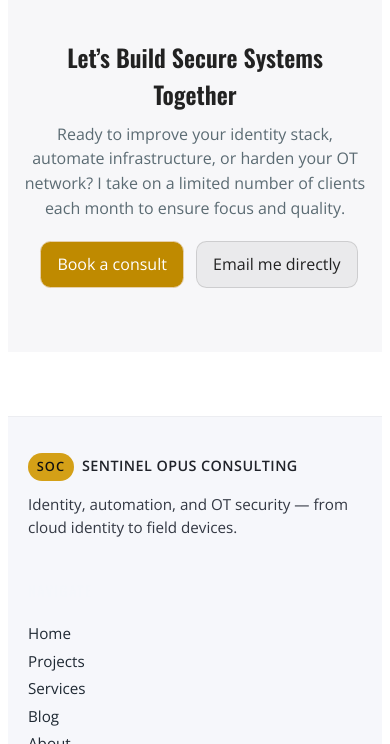
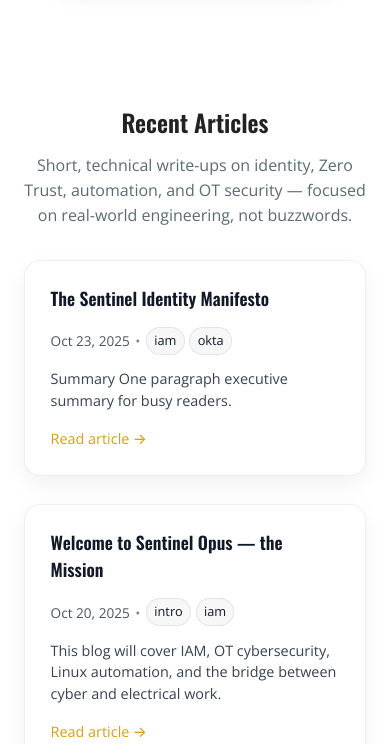
Before and after one commit to JoeySmith-SOC/sentinelopusconsulting, a Jekyll site: the page built from index.html, in a window 390 px wide and 900 px high, scrolled down 6091 px, cut to the strip 156-900 px from the top of the window. Built offline with Jekyll 4.4.1, drawn with Linux system fonts in a browser that asks for light colours.

Commit message:
recent articles section added and formated and updates to spacing

```diff
--- a/_layouts/home.html
+++ b/_layouts/home.html
@@ -139,6 +139,60 @@
     </div>
   </div>
 </section>
+<!-- RECENT ARTICLES -->
+<section class="articles" aria-labelledby="articles-title">
+  <div class="container">
+    <div class="section-header">
+      <h2 id="articles-title" class="section-title">Recent Articles</h2>
+      <p class="section-sub">
+        Short, technical write-ups on identity, Zero Trust, automation, and OT security —
+        focused on real-world engineering, not buzzwords.
+      </p>
+    </div>
+
+    <div class="article-grid">
+      {%- assign recent_posts = site.posts | sort: "date" | reverse | slice: 0, 3 -%}
+      {%- for post in recent_posts -%}
+      <article class="article-card">
+        <a class="article-title-link" href="{{ post.url | relative_url }}">
+          <h3 class="article-title">{{ post.title }}</h3>
+        </a>
+
+        <div class="article-meta">
+          <time datetime="{{ post.date | date_to_xmlschema }}">
+            {{ post.date | date: "%b %d, %Y" }}
+          </time>
+          {%- if post.tags and post.tags.size > 0 -%}
+          <span class="meta-separator">•</span>
+          <ul class="article-tags">
+            {%- for tag in post.tags limit: 2 -%}
+            <li>{{ tag }}</li>
+            {%- endfor -%}
+          </ul>
+          {%- endif -%}
+        </div>
+
+        {%- if post.excerpt -%}
+        <p class="article-excerpt">
+          {{ post.excerpt | strip_html | truncate: 160 }}
+        </p>
+        {%- endif -%}
+
+        <a class="article-read-link" href="{{ post.url | relative_url }}">
+          Read article →
+        </a>
+      </article>
+      {%- endfor -%}
+    </div>
+
+    <div class="articles-cta">
+      <a class="btn secondary" href="{{ '/blog/' | relative_url }}">
+        View all articles
+      </a>
+    </div>
+  </div>
+</section>
+
 <!-- CONTACT / CTA -->
 <section class="contact-cta">
   <div class="container">
--- a/assets/css/main.css
+++ b/assets/css/main.css
@@ -318,6 +318,13 @@
   inset: 0;         /* top:0 right:0 bottom:0 left:0 */
   z-index: 1;
 }
+.hero-media::after {
+  content: "";
+  position: absolute;
+  inset: 0;
+  background: linear-gradient(180deg, rgba(0,0,0,0.55), rgba(0,0,0,0.25));
+  z-index: 1;
+}
 
 .hero-video-el {
   position: absolute;
@@ -401,6 +408,7 @@
 .what-i-do {
   padding: 5rem 0;
   background: color-mix(in oklab, var(--bg) 92%, transparent);
+  border-top: 1px solid rgba(255,255,255,0.08);
 }
 
 .expertise-grid {
@@ -604,7 +612,9 @@
   color: #eee;
   border: 1px solid rgba(255,255,255,0.08);
 }
-
+:root[data-theme="light"] .what-i-do {
+  border-color: rgba(0,0,0,0.06);
+}
 :root[data-theme="dark"] .project-card h3,
 :root[data-theme="dark"] .project-card p,
 :root[data-theme="dark"] .project-card .project-desc,
@@ -616,7 +626,12 @@
   background: rgba(255,255,255,0.08);
   border: 1px solid rgba(255,255,255,0.18);
 }
-
+.projects {
+  margin-top: 4rem;
+}
+:root[data-theme="light"] .project-card {
+  box-shadow: 0 8px 18px rgba(0,0,0,0.08);
+}
 /* Dark mode button */
 :root[data-theme="dark"] .project-card .btn.project-link {
   background: rgba(255,255,255,0.05);
@@ -627,6 +642,173 @@
 :root[data-theme="dark"] .project-card .btn.project-link:hover {
   background: #d4a017;
   color: #000;
+}
+/* =========================================================
+   RECENT ARTICLES
+========================================================= */
+
+.articles {
+  margin-top: 4rem;
+}
+
+.section-header {
+  max-width: 720px;
+  margin: 0 auto 2rem;
+  text-align: center;
+}
+
+.article-grid {
+  display: grid;
+  grid-template-columns: repeat(3, minmax(0, 1fr));
+  gap: 1.75rem;
+}
+
+/* Base article card (dark theme default) */
+.article-card {
+  background: #0b0d11;
+  border-radius: 1rem;
+  padding: 1.5rem 1.6rem;
+  border: 1px solid rgba(255, 255, 255, 0.08);
+  display: flex;
+  flex-direction: column;
+  gap: 0.7rem;
+  box-shadow: 0 10px 30px rgba(0, 0, 0, 0.35);
+}
+
+.article-title-link {
+  text-decoration: none;
+}
+
+.article-title {
+  margin: 0 0 0.25rem;
+  font-size: 1.1rem;
+  font-weight: 600;
+  color: #f9fafb;
+}
+
+.article-title-link:hover .article-title {
+  text-decoration: underline;
+}
+
+.article-meta {
+  display: flex;
+  flex-wrap: wrap;
+  align-items: center;
+  gap: 0.35rem;
+  font-size: 0.85rem;
+  color: #9fa6b8;
+}
+
+.article-meta time {
+  font-variant-numeric: tabular-nums;
+}
+
+.meta-separator {
+  opacity: 0.7;
+}
+
+.article-tags {
+  display: inline-flex;
+  flex-wrap: wrap;
+  gap: 0.3rem;
+  list-style: none;
+  padding: 0;
+  margin: 0;
+}
+
+.article-tags li {
+  font-size: 0.8rem;
+  padding: 0.18rem 0.45rem;
+  border-radius: 999px;
+  background: rgba(255, 255, 255, 0.06);
+  border: 1px solid rgba(255, 255, 255, 0.18);
+  color: #e5e7f0;
+}
+
+.article-excerpt {
+  margin: 0.15rem 0 0.35rem;
+  font-size: 0.9rem;
+  line-height: 1.5;
+  color: #c5cad8;
+}
+
+.article-read-link {
+  margin-top: auto;
+  font-size: 0.9rem;
+  font-weight: 500;
+  color: #d4a017;
+  text-decoration: none;
+}
+
+.article-read-link:hover {
+  text-decoration: underline;
+}
+
+/* CTA under grid */
+.articles-cta {
+  margin-top: 2rem;
+  display: flex;
+  justify-content: center;
+}
+
+.btn.secondary {
+  background: transparent;
+  border: 1px solid rgba(255, 255, 255, 0.35);
+  color: #f9fafb;
+}
+
+.btn.secondary:hover {
+  background: #d4a017;
+  color: #000;
+}
+
+/* ---------- Light theme overrides ---------- */
+
+:root[data-theme="light"] .article-card {
+  background: #ffffff;
+  border: 1px solid rgba(0, 0, 0, 0.06);
+  box-shadow: 0 8px 22px rgba(0, 0, 0, 0.06);
+}
+
+:root[data-theme="light"] .article-title {
+  color: #111827;
+}
+
+:root[data-theme="light"] .article-meta {
+  color: #4b5563;
+}
+
+:root[data-theme="light"] .article-tags li {
+  background: rgba(0, 0, 0, 0.03);
+  border: 1px solid rgba(0, 0, 0, 0.08);
+  color: #111827;
+}
+
+:root[data-theme="light"] .article-excerpt {
+  color: #374151;
+}
+
+:root[data-theme="light"] .btn.secondary {
+  border-color: rgba(0, 0, 0, 0.35);
+  color: #111;
+}
+
+:root[data-theme="light"] .btn.secondary:hover {
+  background: #d4a017;
+  color: #000;
+}
+
+/* Responsive layout */
+@media (max-width: 1024px) {
+  .article-grid {
+    grid-template-columns: repeat(2, minmax(0, 1fr));
+  }
+}
+
+@media (max-width: 720px) {
+  .article-grid {
+    grid-template-columns: 1fr;
+  }
 }
 
 /* ==========================================================================
```
